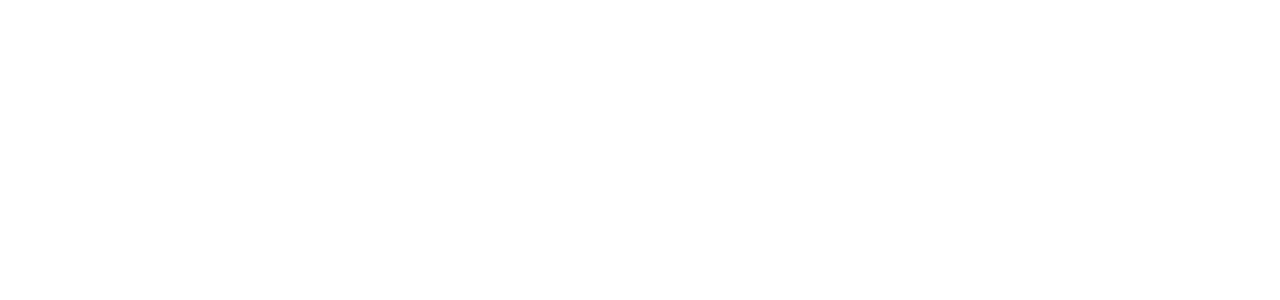
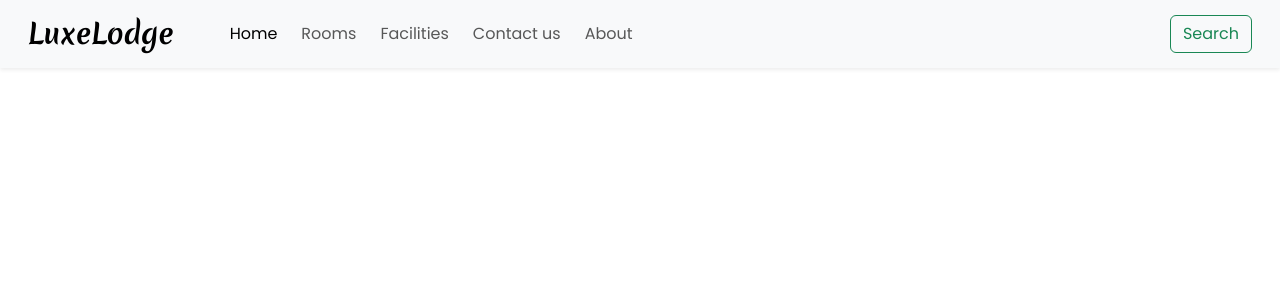
Before and after one commit to mrmijanjoy/LuxeLodge, a PHP site: page / in a window 1280 px wide. Before the commit the part shown is empty. Shown: the top 300 px of the page. Run offline with PHP 8.4, Linux system fonts and the light colour scheme.

Commit message:
Navbar initialized

```diff
--- a/index.php
+++ b/index.php
@@ -10,8 +10,52 @@
 
 	<!-- Fonts -->
 	<link href="https://fonts.googleapis.com/css2?family=Merienda:wght@300..900&family=Poppins:ital,wght@0,100;0,200;0,300;0,400;0,500;0,600;0,700;0,800;0,900;1,100;1,200;1,300;1,400;1,500;1,600;1,700;1,800;1,900&display=swap" rel="stylesheet">
+
+	<style>
+		body {
+			font-family: 'Poppins', sans-serif;
+		}
+		.h-font {
+			font-family: "Merienda", cursive;
+		}
+	</style>
+
 </head>
 <body>
+
+
+	<!-- navbar -->
+
+	<nav class="navbar navbar-expand-lg navbar-light bg-light px-lg-3 py-lg-2 shadow-sm sticky-top">
+	  <div class="container-fluid">
+	    <a class="navbar-brand me-5 fw-bold fs-3 h-font" href="index.php">LuxeLodge</a>
+	    <button class="navbar-toggler shadow-none" type="button" data-bs-toggle="collapse" data-bs-target="#navbarSupportedContent" aria-controls="navbarSupportedContent" aria-expanded="false" aria-label="Toggle navigation">
+	      <span class="navbar-toggler-icon"></span>
+	    </button>
+	    <div class="collapse navbar-collapse" id="navbarSupportedContent">
+	      <ul class="navbar-nav me-auto mb-2 mb-lg-0">
+	        <li class="nav-item">
+	          <a class="nav-link active me-2" aria-current="page" href="#">Home</a>
+	        </li>
+	        <li class="nav-item">
+	          <a class="nav-link me-2" href="#">Rooms</a>
+	        </li>
+	        <li class="nav-item">
+	          <a class="nav-link me-2" href="#">Facilities</a>
+	        </li>
+	        <li class="nav-item">
+	          <a class="nav-link me-2" href="#">Contact us</a>
+	        </li>
+	        <li class="nav-item">
+	          <a class="nav-link" href="#">About</a>
+	        </li>
+	      </ul>
+	      <div class="d-flex" role="search">
+	        <button class="btn btn-outline-success shadow-none" type="submit">Search</button>
+	      </div>
+	    </div>
+	  </div>
+	</nav>
 
 
 
```
Also changed, not shown: css/style.css (+0 -8 lines).
